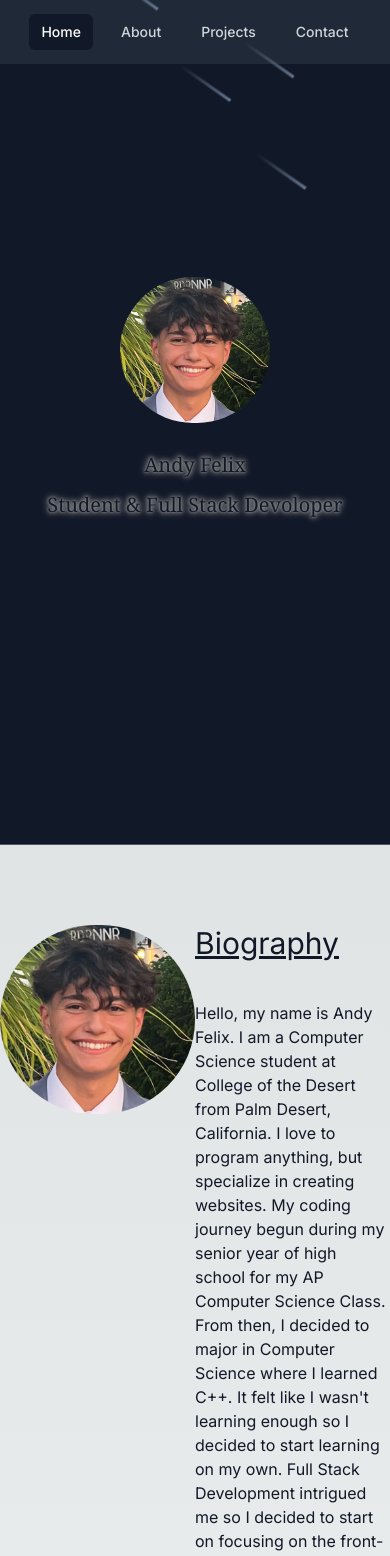
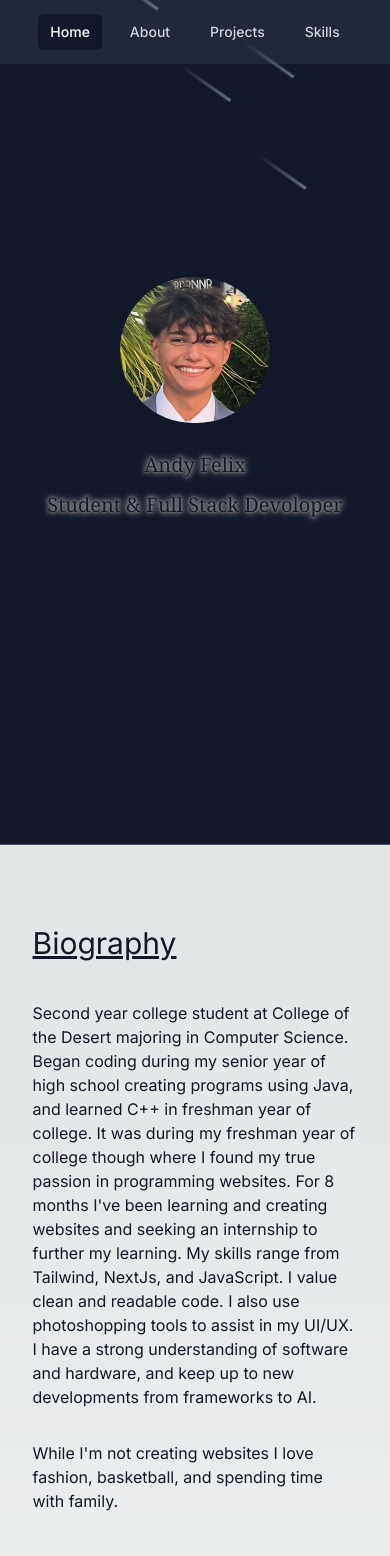
Before and after one commit to BabyDell/Resume-Website, a Next.js app: page / in a window 390 px wide. Shown: the top 1556 px of the page. Built offline with nearby package versions, Linux system fonts and the light colour scheme.

Commit message:
changed mobile view for biography, as well as text for biography

```diff
--- a/src/app/Componenets/About.jsx
+++ b/src/app/Componenets/About.jsx
@@ -1,16 +1,15 @@
 import Image from "next/image";
 
-export default function Skills() {
+export default function About() {
   return (
-    <div id="Skills" className=" h-auto pb-10 w-full">
-
-      <div className="mx-auto grid grid-cols-2 justify-center w-full md:w-3/4 mt-20">
+    <div id="About" className=" h-auto pb-10 w-full ">
+      <div className="mx-auto flex md:grid grid-cols-2 justify-center w-5/6 md:w-3/4 mt-20">
         <div>
           <Image
             src="/Picture.png"
             width={300}
             height={100}
-            className="rounded-full m-auto"
+            className="rounded-full m-auto hidden md:block"
             alt="Maria"
           />
         </div>
@@ -18,29 +17,26 @@ export default function Skills() {
           <div className="text-3xl mb-10 underline">Biography</div>
           <div clasName=" text-xl text-center text-gray-200 font-serif">
             <div className="">
-              Hello, my name is Andy Felix. I am a Computer Science student at
-              College of the Desert from Palm Desert, California. I love to
-              program anything, but specialize in creating websites. My coding
-              journey begun during my senior year of high school for my AP
-              Computer Science Class. From then, I decided to major in Computer
-              Science where I learned C++. It felt like I wasn&apos;t learning
-              enough so I decided to start learning on my own. Full Stack
-              Development intrigued me so I decided to start on focusing on the
-              front-end first. I started by learning JavaScript followed by html
-              and css. Then started creating websites using frameworks such as
-              React, Tailwind, and NextJs. Currently I am looking for an
-              internship to improve and get hands on work epxierence, but until
-              that time I am working on projects continuing enhancing my skills.
+              Second year college student at College of the Desert majoring in
+              Computer Science. Began coding during my senior year of high
+              school creating programs using Java, and learned C++ in freshman
+              year of college. It was during my freshman year of college though
+              where I found my true passion in programming websites. For 8
+              months I&apos;ve been learning and creating websites and seeking an
+              internship to further my learning. My skills range from Tailwind,
+              NextJs, and JavaScript. I value clean and readable code. I also
+              use photoshopping tools to assist in my UI/UX. I have a strong
+              understanding of software and hardware, and keep up to new
+              developments from frameworks to AI.
             </div>
             <div className="mt-8">
-              While I&apos;m not creating websites, I love to go to the gym,
-              play basketball, or anything that involves being outside.
+              While I&apos;m not creating websites I love fashion, basketball,
+              and spending time with family.
             </div>
           </div>
         </div>
       </div>
       <hr class="mt-20 m-auto h-px  max-w-7xl bg-gray-600 border-0 text-center" />
-
     </div>
   );
 }
--- a/src/app/Componenets/NavBar.jsx
+++ b/src/app/Componenets/NavBar.jsx
@@ -36,7 +36,7 @@ export default function NavBar() {
                   className="text-gray-300 hover:bg-gray-700 hover:text-white rounded-md px-3 py-2 text-sm font-medium"
                   aria-current="page"
                 >
-                  Contact
+                  Skills
                 </a>
               </div>
             </div>
--- a/src/app/Componenets/Projects.tsx
+++ b/src/app/Componenets/Projects.tsx
@@ -8,7 +8,7 @@ export default function Projects() {
       </span>
       <div className="w-full flex justify-center items-center">
         <div className="grid sm:grid-cols-2 gap-20 w-full mx-5 lg:w-3/4">
-          <div className="mx-auto bg-slate-500 max-w-sm rounded overflow-hidden shadow-lg">
+          <div className="mx-auto max-w-sm bg-gray-800 rounded-xl overflow-hidden shadow-lg border-8 border-gray-600">
             <Image
               className=""
               width={500}
@@ -17,10 +17,10 @@ export default function Projects() {
               alt="Notion Clone"
             />
             <div className="px-6 py-4">
-              <div className="font-bold text-black text-xl mb-2">
+              <div className="font-bold text-neutral-200 text-xl mb-2">
                 Notion Clone
               </div>
-              <p className="text-gray-800 text-base">
+              <p className="text-gray-400 text-base">
                 An application built using React, MongoDb, TypeScript, and
                 Tailwind with another programmer. It is a documentation page
                 where you can keep files such as to do list, calendars, and
@@ -40,19 +40,19 @@ export default function Projects() {
             </div>
           </div>
 
-          <div className="mx-auto bg-slate-500 max-w-sm rounded overflow-hidden shadow-lg">
+          <div className="mx-auto max-w-sm bg-gray-800 rounded-xl overflow-hidden shadow-lg border-8 border-gray-600">
             <Image
               className=""
               width={500}
               height={500}
               src="/Fashionista-Website.png"
-              alt="Notion Clone"
+              alt="Fashionista"
             />
             <div className="px-6 py-4">
-              <div className="font-bold text-black text-xl mb-2">
-                Notion Clone
+              <div className="font-bold text-neutral-200 text-xl mb-2">
+                Fashionista
               </div>
-              <p className="text-gray-800 text-base">
+              <p className="text-gray-400 text-base">
                 A Website focusing on fashion posts. Implented authentication
                 system using Convex and Clerk. People can find inpsirations for
                 new outfits, accessories, or shoes. Built using NextJS,
```
